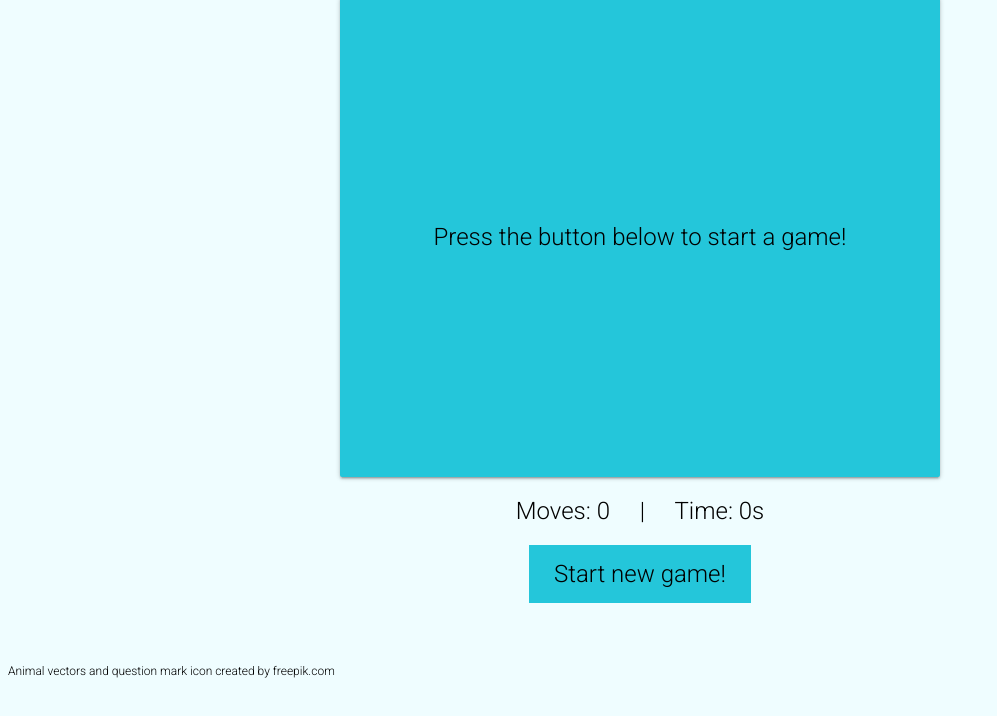
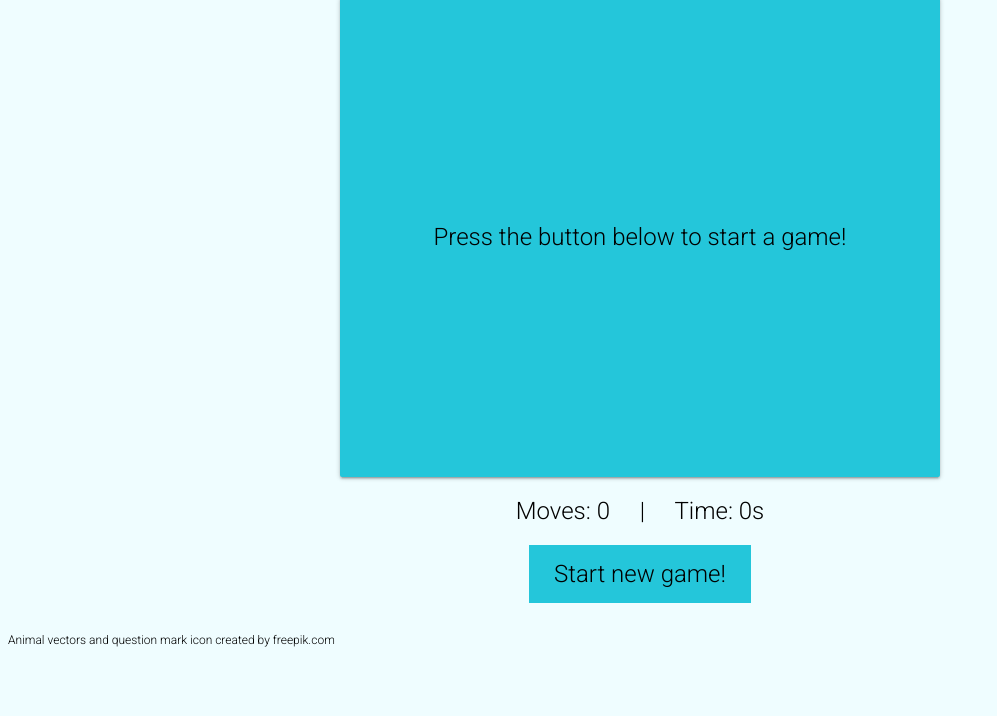
Before and after one commit to mjunik/js-memory-game, a plain HTML site: page index.html in a window 1280 px wide. Shown: the part 110-826 px from the top of the page, without its empty margins (0-997 px from the left). Drawn offline with Linux system fonts and the light colour scheme.

Commit message:
fix styles for smaller screens

```diff
--- a/styles.css
+++ b/styles.css
@@ -13,7 +13,6 @@ body {
     font-weight: 300;
     font-size: 1.5em;
     background-color: var(--cyan20);
-    overflow-y: hidden;
 }
 
 .wrapper {
@@ -97,8 +96,6 @@ body {
 }
 
 footer {
-    position: absolute;
-    bottom: 0;
     font-size: .5em;
 }
 
```
